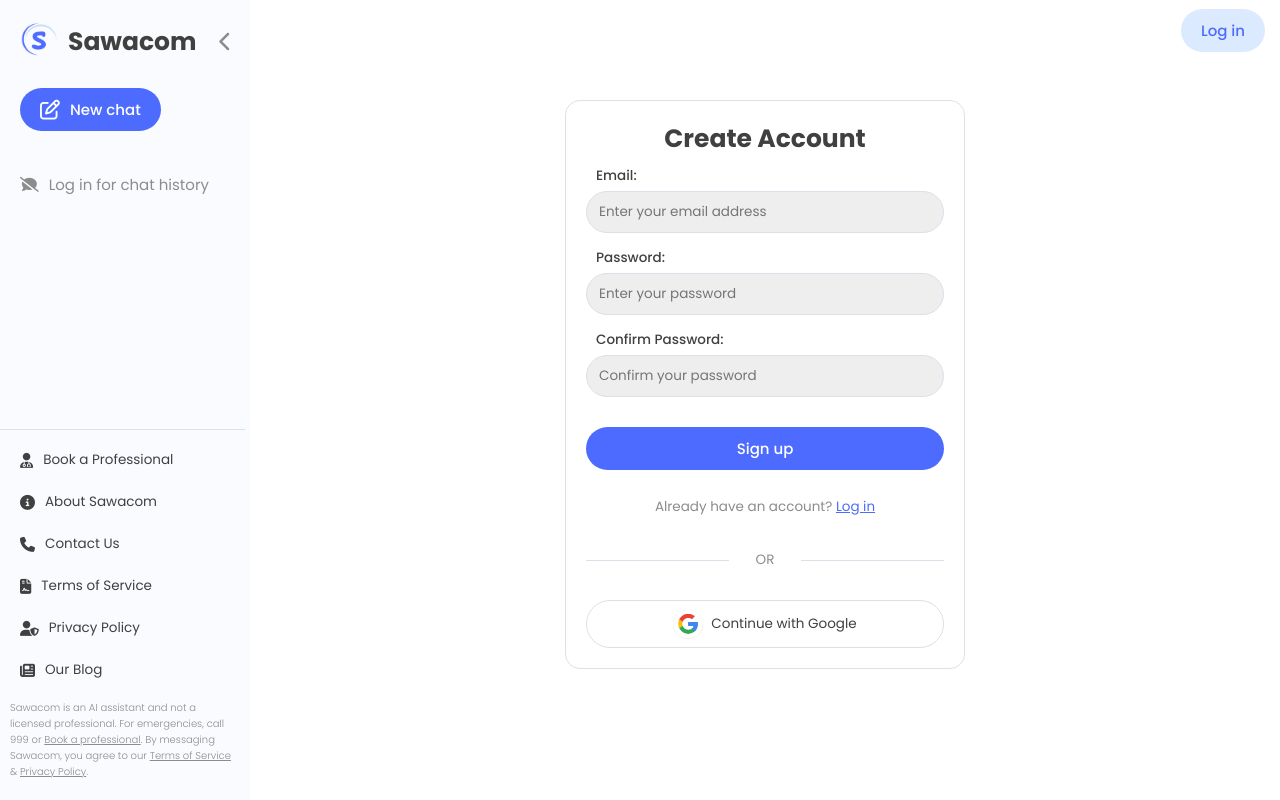
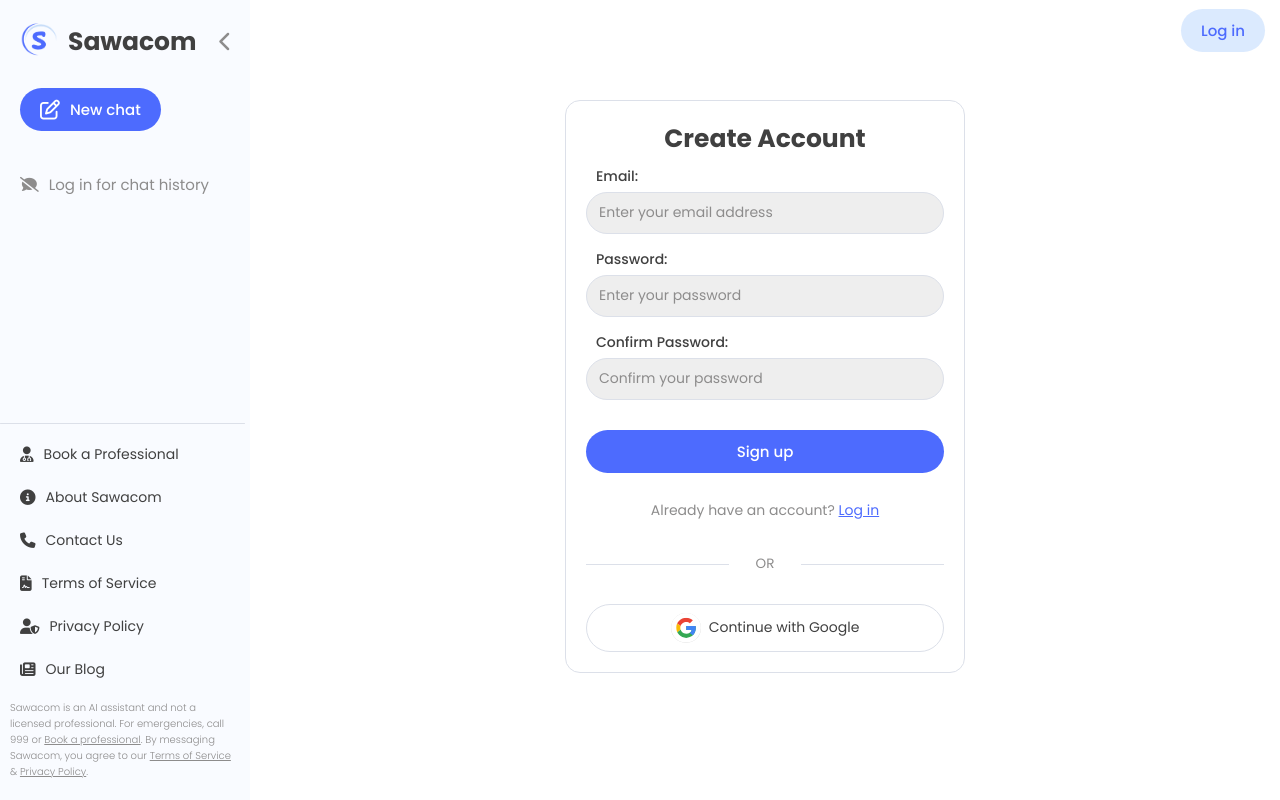
Before and after one commit to mrrobot-pioneer/SawacomAI, a Django app: page /users/signup/ in a window 1280 px wide. Run offline with Django 5.2, Linux system fonts and the light colour scheme; data comes from the database, SQL or seed files in the repository; both versions use the stored data as it was after the commit; parts of the project's set-up code (start-up, migrations or seed data) failed here and were passed over; some libraries are stand-ins or nearby versions.

Commit message:
feat(styles): update font sizes for consistency and improve modal header structure

```diff
--- a/chat/static/chat/index.css
+++ b/chat/static/chat/index.css
@@ -244,6 +244,9 @@
     background-color: var(--input-bg);
     cursor: not-allowed;
 }
+.chat-input-box button:disabled i {
+    color: var(--text-faded);
+}
 
 .chat-input-box button:hover .tooltip:not(:empty) {
     opacity: 1;
@@ -266,6 +269,7 @@
     display: flex;
     flex-direction: column-reverse;
     gap: 1rem;
+    margin-top: auto;
   }
 
 /* gradient veil that fades chat‐body content away */
--- a/static/css/base.css
+++ b/static/css/base.css
@@ -403,7 +403,7 @@
     box-shadow: var(--shadow);
 }
 
-.modal-header h3{
+.modal-header h2{
     font-size: 2rem;
     font-weight: 500;
 }
@@ -447,7 +447,7 @@
 }
 
 .form-wrapper label{
-    font-size: 1.35rem;
+    font-size: 1.4rem;
     margin-left: 1rem;
     font-weight: 500;
 }
@@ -459,8 +459,21 @@
     border: 1px solid var(--input-border);
     border-radius: 3rem;
     background: var(--input-bg);
+    color: var(--text-color);
+    transition: border 0.15s ease-in-out;
 }
 
+.form-wrapper input:focus,
+.form-wrapper textarea:focus {
+    border-color: var(--primary-color);
+    outline: none;
+}
+
+.form-wrapper input::placeholder,
+.form-wrapper textarea::placeholder {
+    color: var(--text-faded);
+    font-size: 1.4rem;
+}
 
 /* Header */
 .top-bar{
@@ -560,7 +573,7 @@
     align-items: center;
     gap: 1.5rem;
     padding: 1rem;
-    font-size: 1.35rem;
+    font-size: 1.4rem;
     border-radius: 1rem;
 
 }
@@ -594,12 +607,15 @@
     background-color: var(--error-bg);
 }
 
+
+/* Theme Options */
 .theme-options label {
     display: flex;
     align-items: center;
     gap: 0.5rem;
     margin: 0.5rem 0;
-    font-size: 1.5rem;
+    font-size: 1.4rem;
+    font-weight: 400;
     cursor: pointer;
 }
 
@@ -728,7 +744,7 @@
     position: relative;
     padding: .9rem 1rem;
     border-radius: 3rem;
-    gap: 1rem;
+    gap: .5rem;
     display: flex;
     justify-content: space-between;
     align-items: center;
@@ -748,7 +764,7 @@
 .sidebar-middle .chats-list .chat-session .session-title{
     color: var(--text-color);
     font-weight: 400;
-    font-size: 1.35rem;
+    font-size: 1.4rem;
     display: block;
     white-space: nowrap;
     text-overflow: ellipsis;
@@ -789,7 +805,7 @@
 
 .chat-options .option {
     padding: 1rem;
-    font-size: 1.35rem;
+    font-size: 1.4rem;
     border-radius: 1rem;
     display: flex;
     align-items: center;
@@ -887,7 +903,7 @@
     align-items: center;
     gap: 1rem;
     padding: 1rem;
-    font-size: 1.35rem;
+    font-size: 1.4rem;
     border-radius: 1rem;
 }
 .sidebar-links a:hover{
@@ -899,7 +915,7 @@
 }
 
 .sidebar-links a i {
-    font-size: 1.5rem;
+    font-size: 1.55rem;
     color: var(--text-color);
 }
 
--- a/templates/base.html
+++ b/templates/base.html
@@ -1,8 +1,3 @@
-<!-- This is the base template for all pages in the Sawacom application.
-     It includes a header, sidebar, and a main content area.
-     The blocks allow for page-specific content to be injected into the template.
--->
-
 {% load static %}
 
 <!DOCTYPE html>
@@ -15,6 +10,16 @@
     <title>{% block title %}Sawacom - Your Mental Health AI Assistant{% endblock %}</title>
 
     <link rel="icon" type="image/png" href="{% static 'images/logo.png' %}">
+
+    <!-- Check theme before applying css -->
+    <script>
+        (function () {
+          const pref = localStorage.getItem('theme-pref') || 'system';
+          const isDark = pref === 'dark' ||
+                         (pref === 'system' && window.matchMedia('(prefers-color-scheme: dark)').matches);
+          if (isDark) document.documentElement.classList.add('dark-theme');
+        })();
+    </script>
 
     <!-- Importing Google font => poppins -->
     <link rel="preconnect" href="https://fonts.googleapis.com" />
--- a/templates/partials/global-modal.html
+++ b/templates/partials/global-modal.html
@@ -2,7 +2,7 @@
 <div id="globalModal" class="modal-overlay">
   <div class="modal-dialog">
     <div class="modal-header">
-      <h3 id="modalTitle"></h3>
+      <h2 id="modalTitle"></h2>
     </div>
 
     <div id="modalBody" class="modal-body"></div>
--- a/users/static/users/auth.css
+++ b/users/static/users/auth.css
@@ -28,7 +28,7 @@
 
 .auth-container p.subtitle {
     text-align: center;
-    font-size: 1.35rem;
+    font-size: 1.4rem;
     color: var(--text-faded);
     margin-top: 1rem;
 }
@@ -65,7 +65,8 @@
     align-items: center;
     justify-content: center;
     padding: .8rem;
-    font-size: 1.35rem;
+    font-size: 1.4rem;
+    font-weight: 400;
     border: 1px solid var(--input-border);
     border-radius: 3rem;
     background: var(--bg-color);
```
Also changed, not shown: db.sqlite3.
